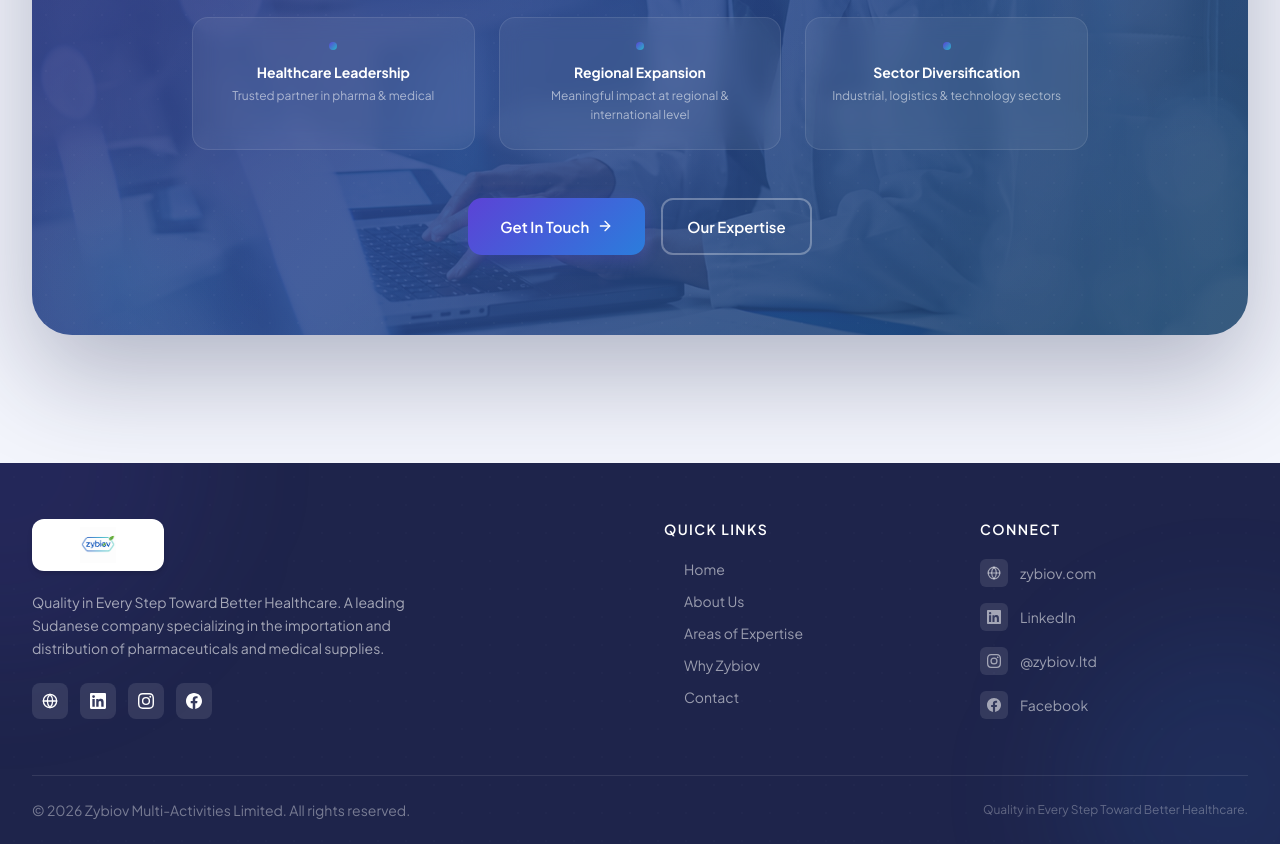
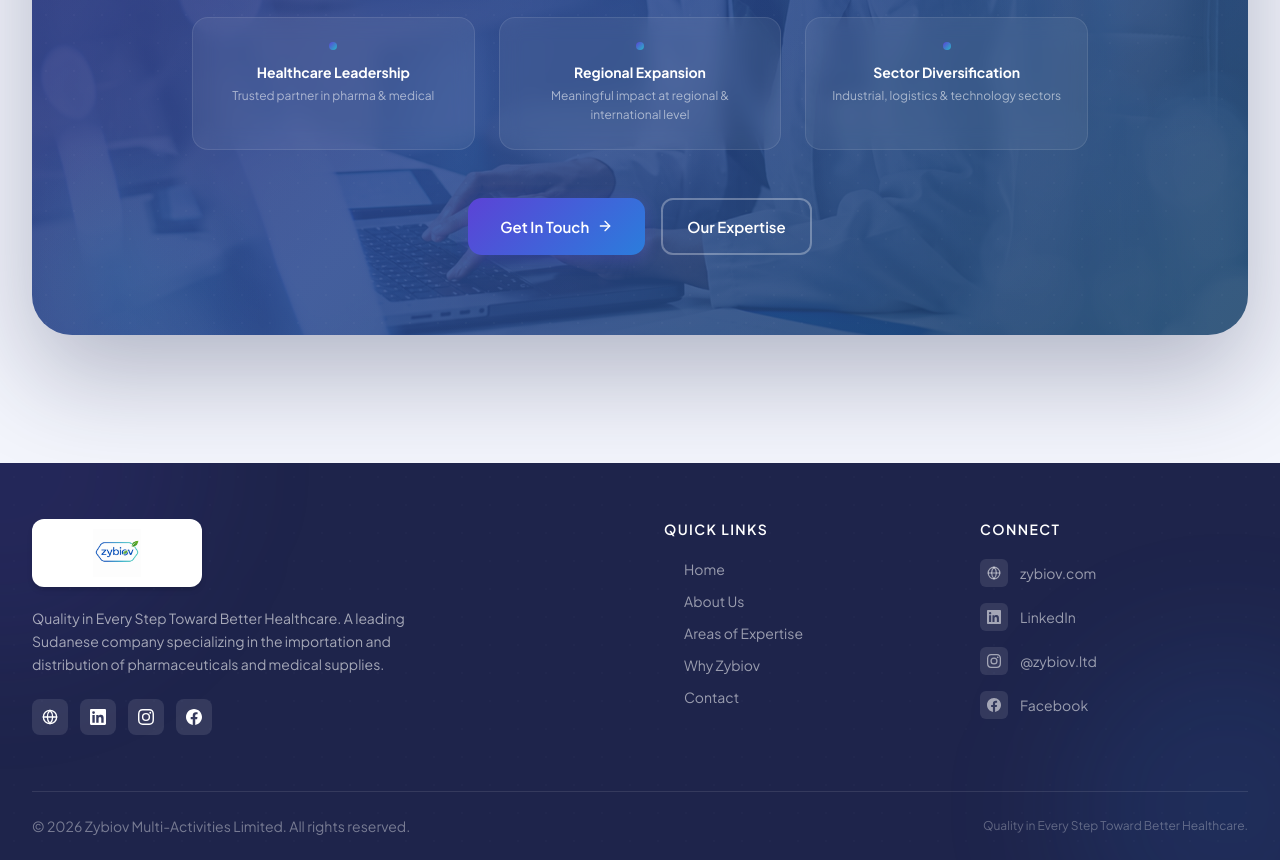
Before and after one commit to visheshsanghvi112/zybiov, a Next.js app: page /about in a window 1280 px wide. Shown: the part 4216-5076 px from the top of the page. Built offline with nearby package versions, Linux system fonts and the light colour scheme.

Commit message:
Enlarge footer brand logo container

```diff
--- a/src/components/layout/footer.tsx
+++ b/src/components/layout/footer.tsx
@@ -36,14 +36,14 @@ export function Footer() {
           {/* Brand */}
           <div className="lg:col-span-2">
             <div className="flex items-center gap-3 mb-5">
-              <div className="bg-white px-4 py-2 rounded-xl inline-flex items-center justify-center shadow-md">
-                <div className="relative w-[100px] h-[36px]">
+              <div className="bg-white px-5 py-2.5 rounded-xl inline-flex items-center justify-center shadow-md">
+                <div className="relative w-[130px] h-[48px]">
                   <Image
                     src="/logo.png"
                     alt="Zybiov Multi-Activities Limited"
                     fill
                     className="object-contain"
-                    sizes="100px"
+                    sizes="130px"
                   />
                 </div>
               </div>
```
